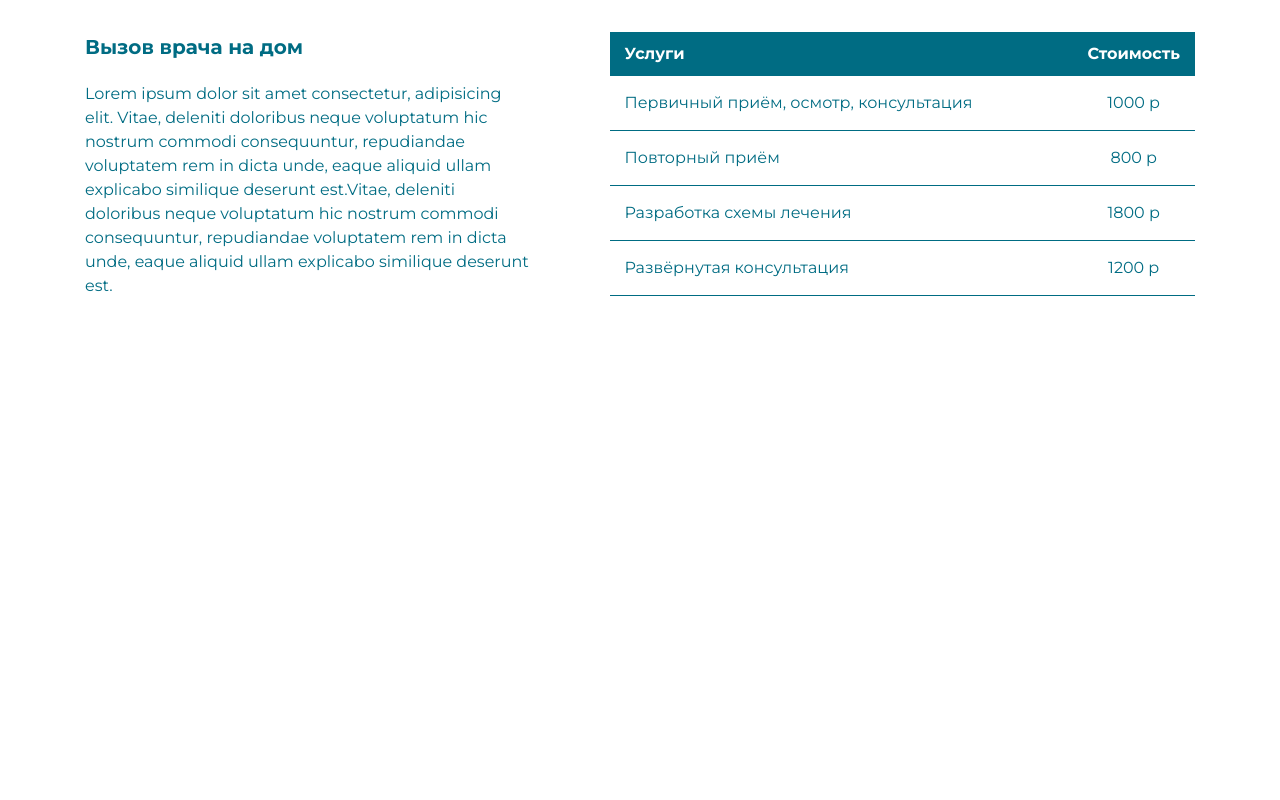
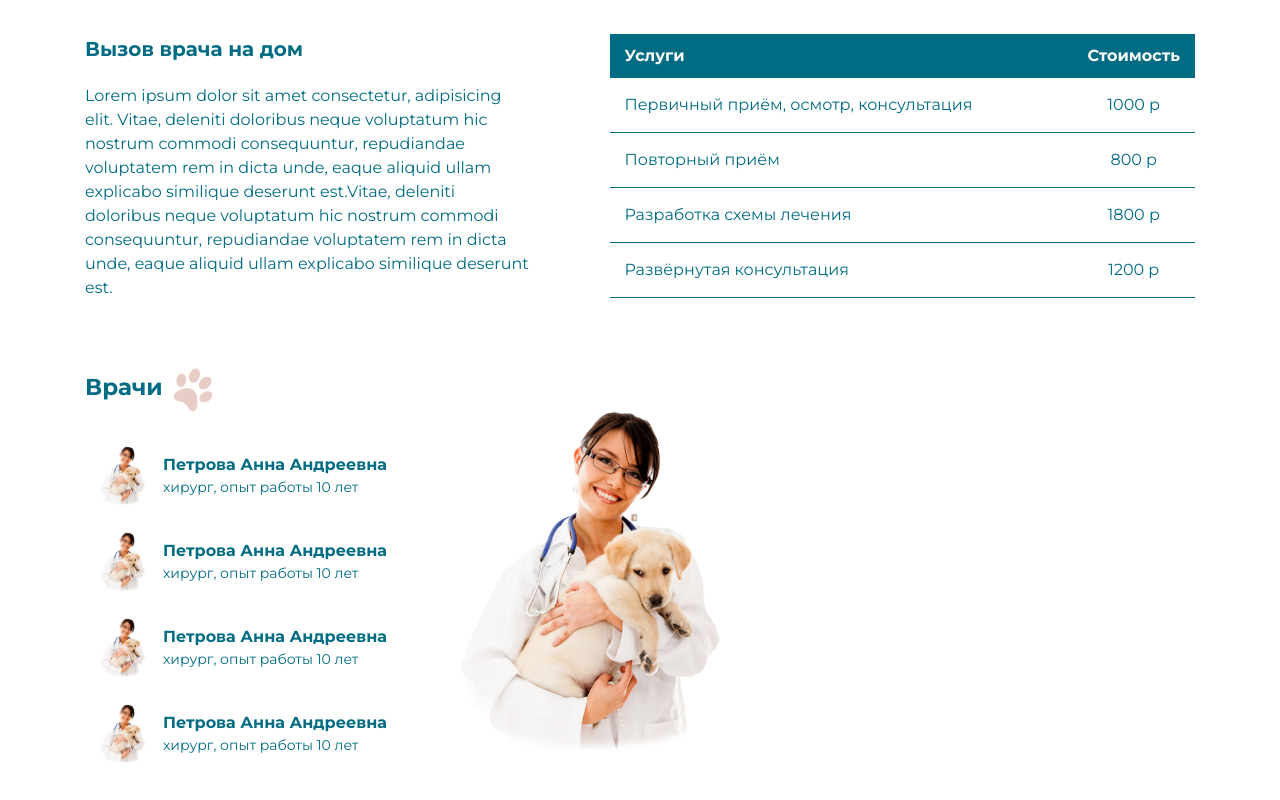
Before and after one commit to leonariks/Projects, a plain HTML site: page вет клиника/index.html in a window 1280 px wide. Shown: the part 1893-2693 px from the top of the page. Before the commit the page ends 2261 px from the top, so only its background shows below. Drawn offline with Linux system fonts and the light colour scheme.

Commit message:
Section Doctors

```diff
--- a/вет клиника/index.html
+++ b/вет клиника/index.html
@@ -25,7 +25,7 @@
           <ul class="navig">
           <li><a href="#about">О нас</a></li>
           <li><a href="#services">Услуги и цены</a></li>
-          <li><a href="#">Врачи</a></li>
+          <li><a href="#doctors">Врачи</a></li>
           <li><a href="#">Отзывы</a></li>
           <li><a href="#">Контакты</a></li>
           <li><a href="tel:+71110002233">+7-(111)-000-22-33<br><span>Заказать звонок</span></a></li>
@@ -65,7 +65,7 @@
         <div id="about" class="about">
           <div class="title">
             <h1>О нас</h1>
-            <img src="" alt="">
+            <img src="pictures/lapka.png" alt="Лапка">
           </div>
           <div class="info">
             <div class="text_about">
@@ -127,7 +127,7 @@
       <div id="services" class="services">
         <div class="title">
           <h1>Услуги и цены</h1>
-          <img src="" alt="">
+          <img src="pictures/lapka.png" alt="Лапка">
         </div>
 
         <div class="choice">
@@ -198,11 +198,69 @@
                     <td>Развёрнутая консультация</td>
                     <td>1200 р</td>
                   </tr>
-
                 </tbody>
-
             </table>
           </div>
+      </div>
+    </div>
+  </section>
+
+
+  <section>
+    <div class="container">
+      <div id="doctors" class="doctors">
+        <div class="title">
+          <h1>Врачи</h1>
+          <img src="pictures/lapka.png" alt="Лапка">
+        </div>
+        <div class="docs">
+          <div class="doctor_choice">
+
+            <div class="doc">
+              <img src="pictures/vet_dog.png" alt="">
+              <div class="doc_des">
+                <h3>Петрова Анна Андреевна</h3>
+                <p>хирург, опыт работы 10 лет</p>
+              </div>
+            </div>
+
+            <div class="doc">
+              <img src="pictures/vet_dog.png" alt="">
+              <div class="doc_des">
+                <h3>Петрова Анна Андреевна</h3>
+                <p>хирург, опыт работы 10 лет</p>
+              </div>
+            </div>
+
+            <div class="doc">
+              <img src="pictures/vet_dog.png" alt="">
+              <div class="doc_des">
+                <h3>Петрова Анна Андреевна</h3>
+                <p>хирург, опыт работы 10 лет</p>
+              </div>
+            </div>
+
+            <div class="doc">
+              <img src="pictures/vet_dog.png" alt="">
+              <div class="doc_des">
+                <h3>Петрова Анна Андреевна</h3>
+                <p>хирург, опыт работы 10 лет</p>
+              </div>
+            </div>
+
+
+          </div>
+
+          <img class="doc_img" src="pictures/vet_dog.png" alt="">
+
+          <div class="doctors_desc">
+            <h3></h3>
+            <p></p>
+            <p></p>
+          </div>
+
+          <div class="buttons"></div>
+        </div>
       </div>
     </div>
   </section>
--- a/вет клиника/styles/style.css
+++ b/вет клиника/styles/style.css
@@ -66,8 +66,20 @@ header{
 h1 {
 
 color: #006c83;
-font-size: 25px;
+font-size: 23px;
 font-weight: 700;
+}
+
+.title{
+
+  display: flex;
+}
+
+.title img{
+
+  width: 40px;
+  margin-left: 10px;
+  transform: rotate(35deg);
 }
 
 /*Intro ================*/
@@ -242,6 +254,10 @@ section{
   cursor: pointer;
 }
 
+.table:hover:first-child{
+  display: block;
+}
+
 .table h3{
 
   margin-top: 10px;
@@ -352,6 +368,79 @@ tbody tr td:last-child{
 }
 
 
+
+
+
+
+
+
+
+/*Doctors ================*/
+
+.docs{
+
+  display: flex;
+  max-width: 100%;
+}
+
+
+.doctor_choice{
+
+  margin-top: 20px;
+}
+
+.doc{
+
+  display: flex;
+  align-items: center;
+  padding: 5px;
+  margin-top: 10px;
+  transition: .5s;
+  border: 3px solid transparent;
+  border-radius: 10px;
+}
+
+.doc:hover{
+
+  border: 3px solid #c7dadf;
+}
+
+.doc img{
+
+  width: 60px;
+}
+
+.doc_des{
+
+ padding-right: 25px;
+ padding-left: 10px;
+ text-align: left;
+}
+
+.doc_des h3{
+
+  color: #006c83;
+  font-size: 16px;
+  font-weight: 700;
+}
+
+.doc_des p{
+
+  color: #006c83;
+  font-size: 14px;
+  font-weight: 400
+}
+
+.doc_img{
+
+  position: absolute;
+  width: 350px;
+  right: 40%;
+  z-index: 10;
+}
+
+
+
 .burger {
 
   display: none;
```
Also changed, not shown: вет клиника/pictures/lapka.png (added), вет клиника/pictures/vet_dog.png (added).
